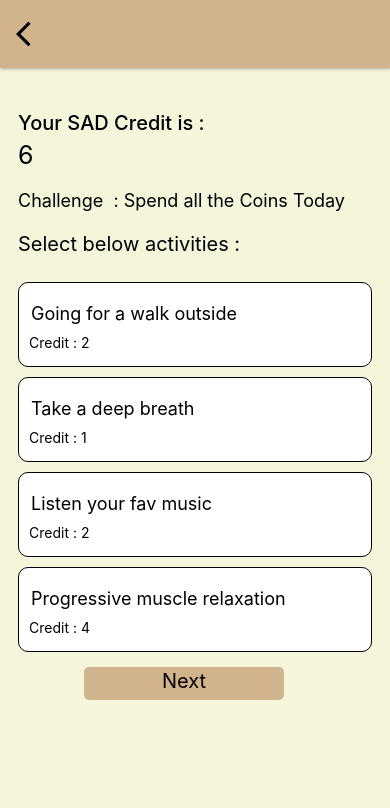
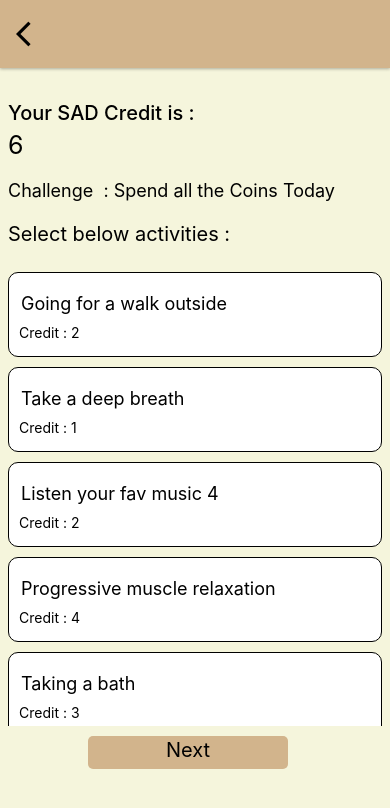
Before and after one commit to thesaadmuhammad/Zen, a React Native app in the folder Zen/: screen /ActivityScreen in a window 390 px wide. Shown: the top 808 px of the page. Built offline with nearby package versions, Linux system fonts and the light colour scheme.

Commit message:
minor functionality added

```diff
--- a/Zen/App.js
+++ b/Zen/App.js
@@ -12,7 +12,6 @@ import RewardScreen from './src/screen/RewardScreen';
 import ConfirmScreen from './src/screen/ConfirmScreen';
 import ProgessTracker from './src/screen/ProgessTracker';
 import WinnerScreen from './src/screen/WinnerScreen';
-import RewardAlertScreen from './src/screen/RewardAlertScreen';
 import ReviewScreen1 from './src/screen/ReviewScreen1';
 import ReviewScreen2 from './src/screen/ReviewScreen2';
 
@@ -33,7 +32,6 @@ const App = () => {
         <Stack.Screen name="ConfirmScreen" component={ConfirmScreen} />
         <Stack.Screen name="ProgessTracker" component={ProgessTracker} />
         <Stack.Screen name="WinnerScreen" component={WinnerScreen} />
-        <Stack.Screen name="RewardAlertScreen" component={RewardAlertScreen} />
         <Stack.Screen name="ReviewScreen1" component={ReviewScreen1} />
         <Stack.Screen name="ReviewScreen2" component={ReviewScreen2} />
       </Stack.Navigator>
--- a/Zen/src/screen/ActivityScreen.js
+++ b/Zen/src/screen/ActivityScreen.js
@@ -21,7 +21,7 @@ const ACTIVITY_LIST= [
   },
   {
     id: '3',
-      name: 'Listen your fav music',
+    name: 'Listen your fav music 4',
     credit:"2" ,
 
   },
@@ -30,6 +30,78 @@ const ACTIVITY_LIST= [
     name: 'Progressive muscle relaxation',
     credit:"4" ,
   },
+  {
+    id: '5',
+    name: 'Taking a bath',
+    credit:"3" ,
+  },
+  {
+    id: '6',
+    name: 'lighting candles',
+    credit:"1" ,
+  },
+  {
+    id: '7',
+    name: 'Reading a good book/Comics',
+    credit:"4" ,
+  },
+  {
+    id: '8',
+    name: 'Exercising',
+    credit:"5" ,
+  },
+  {
+    id: '9',
+    name: 'Preparing a healthy meal',
+    credit:"4" ,
+  },
+  {
+    id: '10',
+    name: 'Stretching before bed',
+    credit:"3" ,
+  },
+  {
+    id: '11',
+    name: 'getting a massage ',
+    credit:"2" ,
+  },
+
+  {
+    id: '12',
+    name: 'Progressive muscle relaxation',
+    credit:"4" ,
+  },
+  {
+    id: '13',
+    name: 'Progressive muscle relaxation',
+    credit:"4" ,
+  },
+  {
+    id: '14',
+    name: 'Progressive muscle relaxation',
+    credit:"4" ,
+  },
+  {
+    id: '15',
+    name: 'Progressive muscle relaxation',
+    credit:"4" ,
+  },
+  {
+    id: '16',
+    name: 'Progressive muscle relaxation',
+    credit:"4" ,
+  },
+  {
+    id: '17',
+    name: 'Progressive muscle relaxation',
+    credit:"4" ,
+  },
+  {
+    id: '18',
+    name: 'Progressive muscle relaxation',
+    credit:"4" ,
+  },
+
 ];
 
 const ActivityScreen = ({navigation}) => {
@@ -72,8 +144,6 @@ const ActivityScreen = ({navigation}) => {
        <TouchableOpacity style={styles.button} onPress={() => navigation.navigate('RewardScreen')}>
           <Text style={styles.buttonText}>Next</Text>
         </TouchableOpacity>
-
-
     </View>
 
     </View>
@@ -95,8 +165,9 @@ const styles = StyleSheet.create({
         marginVertical:5
       },
       body:{
-        margin:10,
-        padding:8
+
+        padding:8,
+        height:"70%"
       },
       bodyUpper:{
         paddingVertical:20,
@@ -117,7 +188,7 @@ const styles = StyleSheet.create({
         height: 33,
         borderRadius: 5,
         margin: 10,
-        marginHorizontal: 66,
+        marginHorizontal: 80,
       },
       buttonText: {
         fontSize: 20,
@@ -125,4 +196,7 @@ const styles = StyleSheet.create({
         color: 'black',
         padding: 2,
       },
+      bodylower:{
+        height:"80%"
+      }
 })
--- a/Zen/src/screen/HomeScreen.js
+++ b/Zen/src/screen/HomeScreen.js
@@ -16,7 +16,7 @@ const HomeScreen = ({navigation}) => {
           <Text style={styles.selectText}>Home</Text>
           <Text style={styles.HeadText}>Sakha</Text>
         </View>
-        <TouchableOpacity onPress={() => navigation.goBack()}>
+        <TouchableOpacity onPress={() => navigation.navigate('ProgessTracker')}>
           <Icon name="timelapse" size={40} color="black" />
         </TouchableOpacity>
       </View>
--- a/Zen/src/screen/ProgessTracker.js
+++ b/Zen/src/screen/ProgessTracker.js
@@ -1,4 +1,4 @@
-import { StyleSheet, Text, View,FlatList ,Pressable,TouchableOpacity} from 'react-native'
+import { StyleSheet, Text, View, FlatList, Pressable, TouchableOpacity, Alert } from 'react-native';
 import React ,{useState} from 'react'
 import Header from '../../components/Header';
 import Acitivity from '../components/Acitivity';
@@ -22,7 +22,7 @@ const ACTIVITY_LIST= [
     },
     {
       id: '3',
-      name: 'Listen your fav music',
+      name: 'Listen your fav music 4',
       credit:"2" ,
 
     },
@@ -31,6 +31,9 @@ const ACTIVITY_LIST= [
       name: 'Progressive muscle relaxation',
       credit:"4" ,
     },
+
+
+
   ];
 
 const ProgessTracker = ({navigation}) => {
@@ -39,6 +42,13 @@ const ProgessTracker = ({navigation}) => {
   const handlePress = (id) => {
     if (!selectedActivities.includes(id)) {
       setSelectedActivities([...selectedActivities, id]);
+    }
+  };
+  const handleDone = () => {
+    if (selectedActivities.length === ACTIVITY_LIST.length) {
+      navigation.navigate('WinnerScreen');
+    } else {
+      Alert.alert('Incomplete Activities', 'Please complete all activities before proceeding.');
     }
   };
   return (
@@ -63,7 +73,7 @@ const ProgessTracker = ({navigation}) => {
             )}
           />
        </View>
-       <TouchableOpacity style={styles.button} onPress={() => navigation.navigate('RewardWinnerScreen')}>
+       <TouchableOpacity style={styles.button} onPress={handleDone} >
           <Text style={styles.buttonText}>Done</Text>
         </TouchableOpacity>
 
@@ -119,4 +129,7 @@ const styles = StyleSheet.create({
         color: 'black',
         padding: 2,
       },
+      bodylower:{
+
+      }
 })
--- a/Zen/src/screen/ReviewScreen1.js
+++ b/Zen/src/screen/ReviewScreen1.js
@@ -1,14 +1,86 @@
-import { StyleSheet, Text, View } from 'react-native'
-import React from 'react'
+import { StyleSheet, Text, View ,TouchableOpacity } from 'react-native'
+import React ,{useState} from 'react'
+import Header from '../../components/Header'
+import Slider from '@react-native-community/slider';
 
-const ReviewScreen1 = () => {
+const ReviewScreen1 = ({navigation}) => {
+const [anxietyLevel, setAnxietyLevel] = useState(0);
+const handleSliderChange = value => {
+    setAnxietyLevel(value);
+  };
   return (
-    <View>
-      <Text>ReviewScreen1</Text>
+    <View style={styles.container}>
+      <Header title="" navigation={navigation} />
+      <View style={styles.body}>
+        <View style={styles.silderView}>
+          <Text style={styles.bodyText}>{'How Anxious you feeling now ?'}</Text>
+          <View style={{flexDirection: 'row'}}>
+            <Text style={{fontSize: 25, marginTop: 5, color: 'black'}}>
+              {'1'}
+            </Text>
+            <Slider
+              style={styles.slider}
+              minimumValue={0}
+              maximumValue={10}
+              minimumTrackTintColor="#D2B48C"
+              maximumTrackTintColor="black"
+              step={1}
+              value={anxietyLevel}
+              onValueChange={handleSliderChange}
+            />
+            <Text style={{fontSize: 25, marginTop: 5, color: 'black'}}>
+              {'10'}
+            </Text>
+          </View>
+        </View>
+        {/* <View style={styles.silderView}>
+
+        </View> */}
+        {/* <View>
+          <Text style={{marginTop: '60%', fontSize: 18, color: 'black'}}>
+            {'SAD Coins = Anxious level - Ideal level'}
+          </Text>
+        </View> */}
+        <TouchableOpacity style={styles.button} onPress={() => navigation.navigate('ActivityScreen')}>
+          <Text style={styles.buttonText}>Next</Text>
+        </TouchableOpacity>
+      </View>
     </View>
   )
 }
 
 export default ReviewScreen1
 
-const styles = StyleSheet.create({})
+const styles = StyleSheet.create({
+    container: {
+        height: '100%',
+        backgroundColor: '#F5F5DC',
+        flex: 1,
+      },
+
+      slider: {
+        height: 50,
+        width: '90%',
+      },
+      body: {
+        margin: 20,
+      },
+      silderView: {
+        marginVertical: 30,
+      },
+
+      button: {
+        width: 200,
+        backgroundColor: '#D2B48C',
+        height: 33,
+        borderRadius: 5,
+        margin: 70,
+        marginHorizontal: 66,
+      },
+      buttonText: {
+        fontSize: 20,
+        textAlign: 'center',
+        color: 'black',
+        padding: 2,
+      },
+})
--- a/Zen/src/screen/RewardAlertScreen.js
+++ /dev/null
@@ -1,14 +0,0 @@
-import { StyleSheet, Text, View } from 'react-native'
-import React from 'react'
-
-const RewardAlertScreen = () => {
-  return (
-    <View>
-      <Text>RewardAlertScreen</Text>
-    </View>
-  )
-}
-
-export default RewardAlertScreen
-
-const styles = StyleSheet.create({})
--- a/Zen/src/screen/WinnerScreen.js
+++ b/Zen/src/screen/WinnerScreen.js
@@ -1,16 +1,66 @@
-import { StyleSheet, Text, View } from 'react-native'
+import { Image, StyleSheet, Text, View,Alert ,TouchableOpacity } from 'react-native'
 import React from 'react'
 import Header from '../../components/Header'
 
 
+
 const WinnerScreen = ({navigation}) => {
+
+    function handleSubmit() {
+        Alert.alert('Great Job ! Go enjoy your Icecream ');
+        navigation.navigate('ReviewScreen1');
+    }
   return (
     <View style={styles.container}>
+         <Header title="" navigation={navigation} />
+        <View style={styles.body}>
+            <View style={styles.bodyHeading}>
+                <Text style={styles.bodyText}>Hurray</Text>
+                <Text style={{fontSize:18 , marginTop:2 ,color:"black"}}>We Hava a WINNER</Text>
+            </View>
+            <View style={styles.bodyImage}>
+                    <Image
+                style={styles.bodyImage}
+                source={require('../images/winner.png')}
+                />
+            </View>
+            <TouchableOpacity style={styles.button} onPress={() => handleSubmit()}>
+            <Text style={styles.buttonText}>Time to Reward</Text>
+            </TouchableOpacity>
 
+        </View>
     </View>
   )
 }
 
 export default WinnerScreen
 
-const styles = StyleSheet.create({})
+const styles = StyleSheet.create({
+    bodyHeading:{
+        margin:20,
+        alignItems:"center"
+    },
+    bodyText:{
+        fontSize:25,
+        color:"black",
+        fontWeight:"600"
+    },
+    bodyImage:{
+
+    },
+    button: {
+        width: 200,
+        backgroundColor: '#D2B48C',
+        height: 33,
+        borderRadius: 5,
+        margin: 10,
+        marginHorizontal: 86,
+        marginTop:30
+      },
+      buttonText: {
+        fontSize: 20,
+        textAlign: 'center',
+        color: 'black',
+        padding: 2,
+      },
+})
```
Also changed, not shown: Zen/src/images/winner.png (added). Lines whose indentation alone changed are shown as unchanged.
